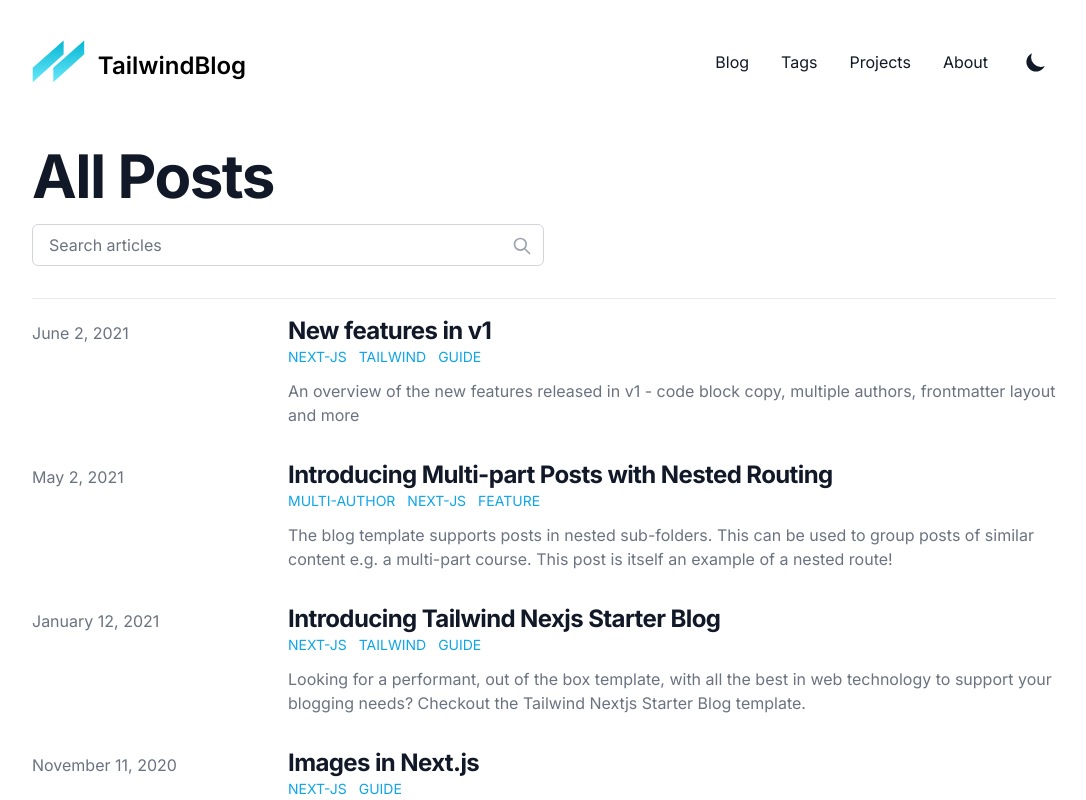
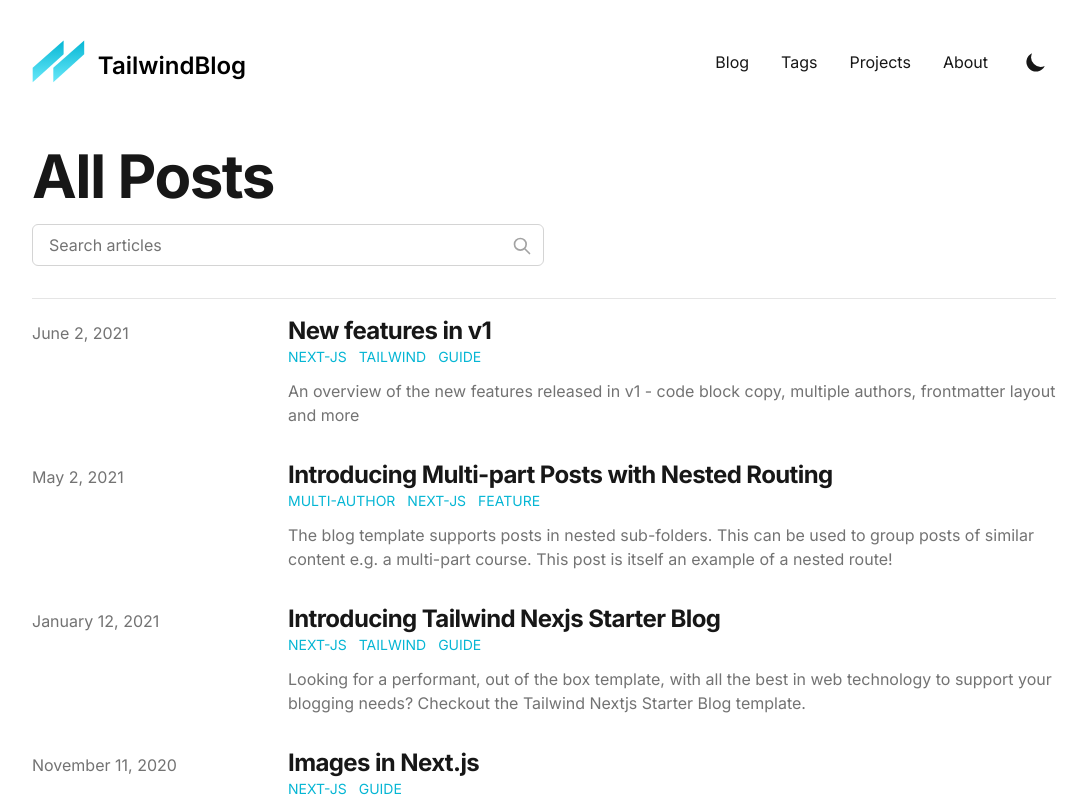
Before and after one commit to colincode7/next-blog, a Next.js app: page /blog in a window 1280 px wide. Shown: the top 800 px of the page, without its empty margins (96-1182 px from the left). Built offline with nearby package versions, Linux system fonts and the light colour scheme; what @tailwindcss/typography would draw is missing.

Commit message:
feat: easy customization of theme color

```diff
--- a/components/Card.js
+++ b/components/Card.js
@@ -3,13 +3,13 @@ import Link from '@/components/Link'
 
 const Card = ({ title, description, imgSrc, href }) => (
   <div className="p-4 md:w-1/2 md" style={{ maxWidth: '544px' }}>
-    <div className="h-full border-2 border-gray-200 border-opacity-60 dark:border-gray-700 rounded-md overflow-hidden">
+    <div className="h-full overflow-hidden border-2 border-gray-200 rounded-md border-opacity-60 dark:border-gray-700">
       {href ? (
         <Link href={href} aria-label={`Link to ${title}`}>
           <Image
             alt={title}
             src={imgSrc}
-            className="lg:h-48 md:h-36 object-cover object-center"
+            className="object-cover object-center lg:h-48 md:h-36"
             width={544}
             height={306}
           />
@@ -18,13 +18,13 @@ const Card = ({ title, description, imgSrc, href }) => (
         <Image
           alt={title}
           src={imgSrc}
-          className="lg:h-48 md:h-36 object-cover object-center"
+          className="object-cover object-center lg:h-48 md:h-36"
           width={544}
           height={306}
         />
       )}
       <div className="p-6">
-        <h2 className="text-2xl font-bold leading-8 tracking-tight mb-3">
+        <h2 className="mb-3 text-2xl font-bold leading-8 tracking-tight">
           {href ? (
             <Link href={href} aria-label={`Link to ${title}`}>
               {title}
@@ -33,11 +33,11 @@ const Card = ({ title, description, imgSrc, href }) => (
             title
           )}
         </h2>
-        <p className="prose text-gray-500 max-w-none dark:text-gray-400 mb-3">{description}</p>
+        <p className="mb-3 prose text-gray-500 max-w-none dark:text-gray-400">{description}</p>
         {href && (
           <Link
             href={href}
-            className="text-base font-medium leading-6 text-blue-500 hover:text-blue-600 dark:hover:text-blue-400"
+            className="text-base font-medium leading-6 text-primary-500 hover:text-primary-600 dark:hover:text-primary-400"
             aria-label={`Link to ${title}`}
           >
             Learn more &rarr;
--- a/components/Tag.js
+++ b/components/Tag.js
@@ -4,7 +4,7 @@ import kebabCase from '@/lib/utils/kebabCase'
 const Tag = ({ text }) => {
   return (
     <Link href={`/tags/${kebabCase(text)}`}>
-      <a className="mr-3 text-sm font-medium text-blue-500 uppercase hover:text-blue-600 dark:hover:text-blue-400">
+      <a className="mr-3 text-sm font-medium uppercase text-primary-500 hover:text-primary-600 dark:hover:text-primary-400">
         {text.split(' ').join('-')}
       </a>
     </Link>
--- a/layouts/ListLayout.js
+++ b/layouts/ListLayout.js
@@ -30,7 +30,7 @@ export default function ListLayout({ posts, title, initialDisplayPosts = [], pag
               type="text"
               onChange={(e) => setSearchValue(e.target.value)}
               placeholder="Search articles"
-              className="block w-full px-4 py-2 text-gray-900 bg-white border border-gray-300 rounded-md dark:border-gray-900 focus:ring-blue-500 focus:border-blue-500 dark:bg-gray-800 dark:text-gray-100"
+              className="block w-full px-4 py-2 text-gray-900 bg-white border border-gray-300 rounded-md dark:border-gray-900 focus:ring-primary-500 focus:border-primary-500 dark:bg-gray-800 dark:text-gray-100"
             />
             <svg
               className="absolute w-5 h-5 text-gray-400 right-3 top-3 dark:text-gray-300"
--- a/layouts/PostLayout.js
+++ b/layouts/PostLayout.js
@@ -59,7 +59,7 @@ export default function PostLayout({ frontMatter, authorDetails, next, prev, chi
                           {author.twitter && (
                             <Link
                               href={author.twitter}
-                              className="text-blue-500 hover:text-blue-600 dark:hover:text-blue-400"
+                              className="text-primary-500 hover:text-primary-600 dark:hover:text-primary-400"
                             >
                               {author.twitter.replace('https://twitter.com/', '@')}
                             </Link>
@@ -102,7 +102,7 @@ export default function PostLayout({ frontMatter, authorDetails, next, prev, chi
                         <h2 className="text-xs tracking-wide text-gray-500 uppercase dark:text-gray-400">
                           Previous Article
                         </h2>
-                        <div className="text-blue-500 hover:text-blue-600 dark:hover:text-blue-400">
+                        <div className="text-primary-500 hover:text-primary-600 dark:hover:text-primary-400">
                           <Link href={`/blog/${prev.slug}`}>{prev.title}</Link>
                         </div>
                       </div>
@@ -112,7 +112,7 @@ export default function PostLayout({ frontMatter, authorDetails, next, prev, chi
                         <h2 className="text-xs tracking-wide text-gray-500 uppercase dark:text-gray-400">
                           Next Article
                         </h2>
-                        <div className="text-blue-500 hover:text-blue-600 dark:hover:text-blue-400">
+                        <div className="text-primary-500 hover:text-primary-600 dark:hover:text-primary-400">
                           <Link href={`/blog/${next.slug}`}>{next.title}</Link>
                         </div>
                       </div>
@@ -123,7 +123,7 @@ export default function PostLayout({ frontMatter, authorDetails, next, prev, chi
               <div className="pt-4 xl:pt-8">
                 <Link
                   href="/blog"
-                  className="text-blue-500 hover:text-blue-600 dark:hover:text-blue-400"
+                  className="text-primary-500 hover:text-primary-600 dark:hover:text-primary-400"
                 >
                   &larr; Back to the blog
                 </Link>
--- a/layouts/PostSimple.js
+++ b/layouts/PostSimple.js
@@ -44,7 +44,7 @@ export default function PostLayout({ frontMatter, authorDetails, next, prev, chi
                   <div className="pt-4 xl:pt-8">
                     <Link
                       href={`/blog/${prev.slug}`}
-                      className="text-blue-500 hover:text-blue-600 dark:hover:text-blue-400"
+                      className="text-primary-500 hover:text-primary-600 dark:hover:text-primary-400"
                     >
                       &larr; {prev.title}
                     </Link>
@@ -54,7 +54,7 @@ export default function PostLayout({ frontMatter, authorDetails, next, prev, chi
                   <div className="pt-4 xl:pt-8">
                     <Link
                       href={`/blog/${next.slug}`}
-                      className="text-blue-500 hover:text-blue-600 dark:hover:text-blue-400"
+                      className="text-primary-500 hover:text-primary-600 dark:hover:text-primary-400"
                     >
                       {next.title} &rarr;
                     </Link>
--- a/pages/index.js
+++ b/pages/index.js
@@ -70,7 +70,7 @@ export default function Home({ posts }) {
                       <div className="text-base font-medium leading-6">
                         <Link
                           href={`/blog/${slug}`}
-                          className="text-blue-500 hover:text-blue-600 dark:hover:text-blue-400"
+                          className="text-primary-500 hover:text-primary-600 dark:hover:text-primary-400"
                           aria-label={`Read "${title}"`}
                         >
                           Read more &rarr;
@@ -88,7 +88,7 @@ export default function Home({ posts }) {
         <div className="flex justify-end text-base font-medium leading-6">
           <Link
             href="/blog"
-            className="text-blue-500 hover:text-blue-600 dark:hover:text-blue-400"
+            className="text-primary-500 hover:text-primary-600 dark:hover:text-primary-400"
             aria-label="all posts"
           >
             All Posts &rarr;
--- a/tailwind.config.js
+++ b/tailwind.config.js
@@ -20,13 +20,14 @@ module.exports = {
         sans: ['Inter', ...defaultTheme.fontFamily.sans],
       },
       colors: {
-        blue: colors.lightBlue,
+        primary: colors.cyan,
+        gray: colors.trueGray,
         code: {
           green: '#b5f4a5',
           yellow: '#ffe484',
           purple: '#d9a9ff',
           red: '#ff8383',
-          blue: '#93ddfd',
+          primary: '#93ddfd',
           white: '#fff',
         },
       },
@@ -35,11 +36,11 @@ module.exports = {
           css: {
             color: theme('colors.gray.700'),
             a: {
-              color: theme('colors.blue.500'),
+              color: theme('colors.primary.500'),
               '&:hover': {
-                color: theme('colors.blue.600'),
+                color: theme('colors.primary.600'),
               },
-              code: { color: theme('colors.blue.400') },
+              code: { color: theme('colors.primary.400') },
             },
             h1: {
               fontWeight: '700',
@@ -92,11 +93,11 @@ module.exports = {
           css: {
             color: theme('colors.gray.300'),
             a: {
-              color: theme('colors.blue.500'),
+              color: theme('colors.primary.500'),
               '&:hover': {
-                color: theme('colors.blue.400'),
+                color: theme('colors.primary.400'),
               },
-              code: { color: theme('colors.blue.400') },
+              code: { color: theme('colors.primary.400') },
             },
             h1: {
               fontWeight: '700',
```
